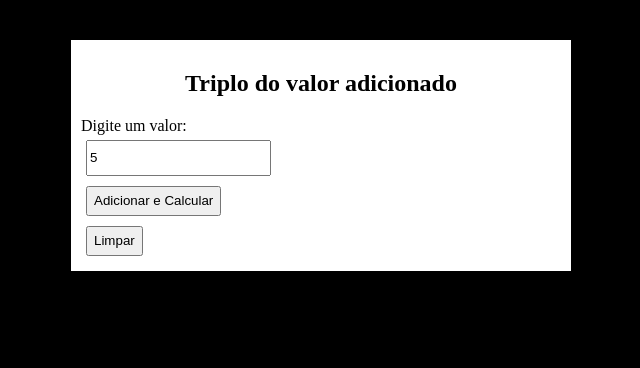
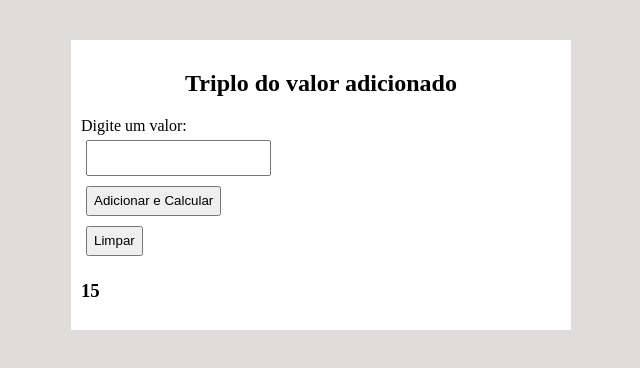
Before and after one commit to eliselindinho/atividade_pratica_trabalhando_com_objetos_parte2, a plain HTML site: page index.html in a window 1280 px wide. Both pictures are taken after typing "5" into the empty fields and a click on the button "Adicionar e Calcular". Shown: the whole page, without its empty margins (319-959 px from the left). Drawn offline with Linux system fonts and the light colour scheme.

Commit message:
Colocando o btnCalcular e btnLimpar para funcionar

```diff
--- a/assets/css/objetos_map.css
+++ b/assets/css/objetos_map.css
@@ -2,7 +2,7 @@
   display: flex;
   justify-content: center;
   align-items: center;
-  background: black;
+  background: rgb(225, 220, 220);
   margin: 40px;
 }
 .form {
--- a/assets/js/objetos_map.js
+++ b/assets/js/objetos_map.js
@@ -4,10 +4,24 @@ let numero = document.getElementById("numero");
 let arrValores = [];
 let resultadoDiv = document.getElementById("resultado");
 
-let valorDigitado = btnCalcular.map(function (numeroDigitado) {
-  return numeroDigitado.arrValores;
-  console.log(valorDigitado(numero));
-});
+let valorDigitado = () => {
+  let valorInput = numero.value;
+  arrValores.push(valorInput);
+  let triplica = arrValores.map(function (item) {
+    return item * 3;
+  });
+  console.log(triplica);
+  resultadoDiv.innerText = triplica.join(",");
+  limpaInput();
+};
 
-btnCalcular.addEventListener("click", arrValores);
-btnLimpar.addEventListener("click");
+let limpaInput = () => {
+  numero.value = "";
+};
+let limparFormulario = () => {
+  arrValores = [];
+  resultadoDiv.setAttribute("hidden", "false");
+};
+
+btnCalcular.addEventListener("click", valorDigitado);
+btnLimpar.addEventListener("click", limparFormulario);
--- a/index.html
+++ b/index.html
@@ -20,9 +20,8 @@
       /><br />
       <input type="button" id="calcular" value="Adicionar e Calcular" /><br />
       <input type="button" id="limpar" value="Limpar" /><br />
+      <h3 id="resultado"></h3>
     </form>
-
-    <h3 id="resultado"></h3>
   </body>
   <script src="assets/js/objetos_map.js"></script>
 </html>
```
